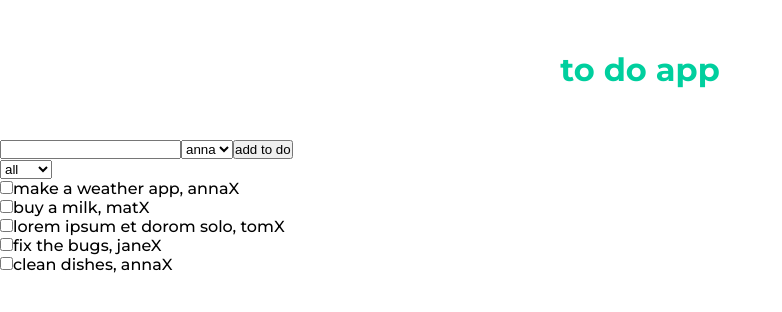
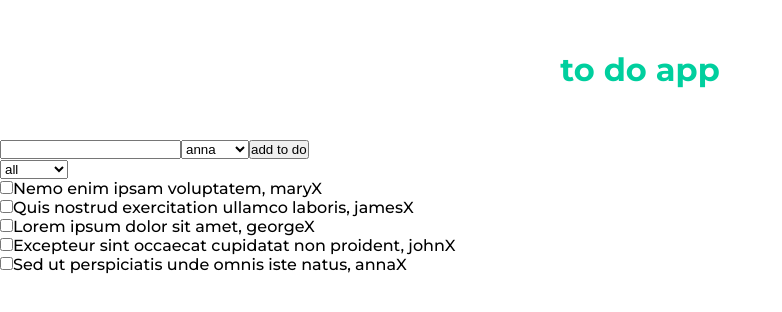
Before and after one commit to iwonakulacz/toDoApp, a React (Create React App) app: page / in a window 1280 px wide. Shown: the top 312 px of the page, without its empty margins (0-782 px from the left). Built offline with nearby package versions, Linux system fonts and the light colour scheme.

Commit message:
add initTasks and array of users

```diff
--- a/src/App.js
+++ b/src/App.js
@@ -5,42 +5,11 @@ import List from "./components/List/List";
 import Title from './components/Title/Title';
 import Select from './components/Select/Select';
 import AppContext from './context';
-const initArray = [
-  {
-    id: 1,
-    content: "make a weather app",
-    user: "anna",
-    checked: false
-  },
-  {
-    id: 2,
-    content: "buy a milk",
-    user: "mat",
-    checked: false
-  },
-  {
-    id: 3,
-    content: "lorem ipsum et dorom solo",
-    user: "tom",
-    checked: false
-  },
-  {
-    id: 4,
-    content: "fix the bugs",
-    user: "jane",
-    checked: false
-  },
-  {
-    id: 5,
-    content: "clean dishes",
-    user: "anna",
-    checked: false
-  }
-];
+import initTasks from './data/initTasks';
 
 class App extends React.Component {
   state = {
-    tasks: [...initArray],
+    tasks: [...initTasks],
     selectedUser: "all",
   };
 
--- a/src/components/Form/Form.js
+++ b/src/components/Form/Form.js
@@ -2,12 +2,13 @@ import React from "react";
 import Select from "../Select/Select";
 import Input from "../Input/Input";
 import Button from "../Button/Button";
+import users from '../../data/users';
 
 class Form extends React.Component {
   state = {
     id: new Date().getTime(),
     content: "",
-    user: "anna",
+    user: users[0],
     checked: false
   };
 
--- a/src/components/Select/Select.js
+++ b/src/components/Select/Select.js
@@ -1,18 +1,18 @@
 import React from "react";
-import PropTypes from 'prop-types';
+import PropTypes from "prop-types";
+import users from "../../data/users";
 
-const Select = ({onchangeFn, value, ...props}) => (
+const Select = ({ onchangeFn, value, ...props }) => (
   <select onChange={onchangeFn} value={value} {...props}>
     {props.filterlist ? <option value="all">all</option> : null}
-    <option value="anna">anna</option>
-    <option value="tom">tom</option>
-    <option value="mat">mat</option>
-    <option value="jane">jane</option>
+    {users.map(user => {
+      return <option value={user}>{user}</option>;
+    })}
   </select>
 );
 Select.propTypes = {
   onchangeFn: PropTypes.func.isRequired,
   value: PropTypes.string.isRequired
-}
+};
 
 export default Select;
--- /dev/null
+++ b/src/data/initTasks.js
@@ -0,0 +1,34 @@
+const initTasks = [
+  {
+    id: 1,
+    content: "Nemo enim ipsam voluptatem",
+    user: "mary",
+    checked: false
+  },
+  {
+    id: 2,
+    content: "Quis nostrud exercitation ullamco laboris",
+    user: "james",
+    checked: false
+  },
+  {
+    id: 3,
+    content: "Lorem ipsum dolor sit amet",
+    user: "george",
+    checked: false
+  },
+  {
+    id: 4,
+    content: "Excepteur sint occaecat cupidatat non proident",
+    user: "john",
+    checked: false
+  },
+  {
+    id: 5,
+    content: "Sed ut perspiciatis unde omnis iste natus",
+    user: "anna",
+    checked: false
+  }
+];
+
+export default initTasks;
--- /dev/null
+++ b/src/data/users.js
@@ -0,0 +1,13 @@
+const users = [
+  "anna",
+  "john",
+  "george",
+  "james",
+  "harry",
+  "mary",
+  "jennifer",
+  "linda",
+  "barbara"
+];
+
+export default users;
```
